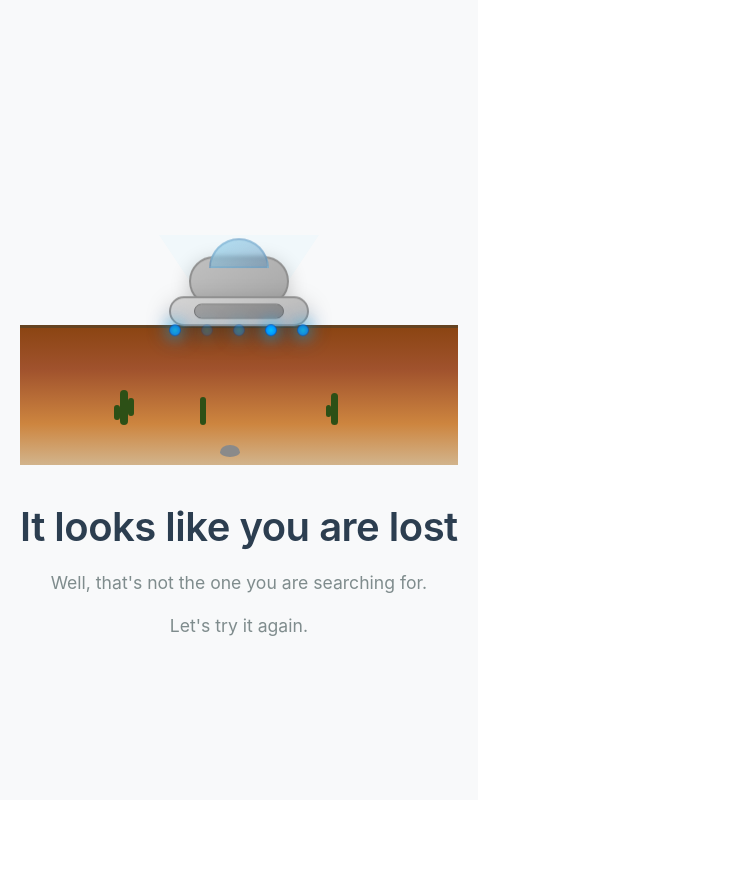
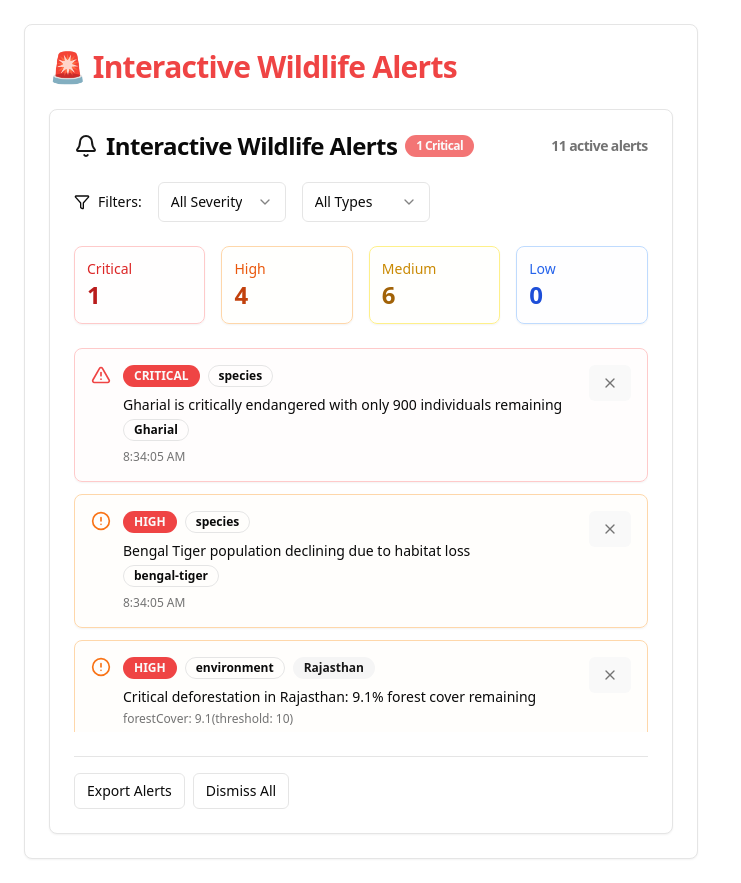
Before and after one commit to pprachhiii/2070, a React (Vite) app: page /alerts in a window 1280 px wide. Shown: the whole page, without its empty margins (0-741 px from the left). Before the commit the page ends 800 px from the top, so only its background shows below. Built offline with nearby package versions, Linux system fonts and the light colour scheme.

Commit message:
added /alerts

```diff
--- a/src/App.tsx
+++ b/src/App.tsx
@@ -5,6 +5,7 @@ import { QueryClient, QueryClientProvider } from "@tanstack/react-query";
 import { BrowserRouter, Routes, Route } from "react-router-dom";
 import Index from "./pages/Index";
 import NotFound from "./pages/NotFound";
+import Alerts from "./pages/Alerts";
 
 const queryClient = new QueryClient();
 
@@ -16,6 +17,7 @@ const App = () => (
       <BrowserRouter>
         <Routes>
           <Route path="/" element={<Index />} />
+          <Route path="/alerts" element={<Alerts />} />
           <Route path="*" element={<NotFound />} />
         </Routes>
       </BrowserRouter>
--- a/src/components/Dashboard.tsx
+++ b/src/components/Dashboard.tsx
@@ -223,10 +223,9 @@ const [simulatedSpecies, setSimulatedSpecies] = useState<SpeciesData[]>(enhanced
         </div>
 
         {/* Enhanced Dashboard with Tabs */}
-        <Tabs value={activeTab} onValueChange={setActiveTab} className="space-y-6">
+        <Tabs value={activeTab} onValueChange={setActiveTab} className="space-y-5">
           <TabsList className="grid w-full grid-cols-6">
             <TabsTrigger value="overview">Overview</TabsTrigger>
-            <TabsTrigger value="temporal">Temporal Analysis</TabsTrigger>
             <TabsTrigger value="comparison">Comparison</TabsTrigger>
             <TabsTrigger value="simulation">Advanced Simulation</TabsTrigger>
             <TabsTrigger value="insights">AI Insights</TabsTrigger>
@@ -234,7 +233,7 @@ const [simulatedSpecies, setSimulatedSpecies] = useState<SpeciesData[]>(enhanced
           </TabsList>
 
           {/* Overview Tab - Original Dashboard */}
-          <TabsContent value="overview" className="space-y-6">
+          <TabsContent value="overview" className="space-y-5">
             {/* Alerts Section */}
             <InteractiveAlerts
               statesData={simulatedData}
--- /dev/null
+++ b/src/pages/Alerts.tsx
@@ -0,0 +1,48 @@
+import React from "react";
+import { Card, CardContent, CardHeader, CardTitle } from "@/components/ui/card";
+import InteractiveAlerts from "@/components/InteractiveAlerts";
+import enhancedSpeciesData from "../data/speciesData.json";
+import enhancedStateData from "../data/stateData.json";
+import type { StateData, SpeciesData, EnvironmentalFactors } from "@/lib/types";
+
+const Alerts: React.FC = () => {
+  const simulatedData = enhancedStateData.states as unknown as StateData[];
+  const simulatedSpecies = enhancedSpeciesData.species as SpeciesData[];
+  const environmentalFactors: EnvironmentalFactors = {
+    urbanization: 50,
+    deforestation: 30,
+    climateChange: 60,
+    conservation: 70,
+    airPollution: 45,
+    waterPollution: 35,
+    soilPollution: 25,
+    invasiveSpecies: 30,
+    waterScarcity: 40,
+    forestFragmentation: 35,
+    industrialExpansion: 50,
+    mining: 25,
+    tourism: 60,
+    agriculture: 55,
+  };
+
+  return (
+    <div className="min-h-screen bg-gradient-to-br from-background via-card to-background p-6">
+      <Card className="glass-card">
+        <CardHeader>
+          <CardTitle className="text-red-500 text-3xl">
+            🚨 Interactive Wildlife Alerts
+          </CardTitle>
+        </CardHeader>
+        <CardContent>
+          <InteractiveAlerts
+            statesData={simulatedData}
+            speciesData={simulatedSpecies}
+            currentEnvironmentalFactors={environmentalFactors}
+          />
+        </CardContent>
+      </Card>
+    </div>
+  );
+};
+
+export default Alerts;
--- a/src/pages/Index.tsx
+++ b/src/pages/Index.tsx
@@ -1,40 +1,44 @@
-import React, { useState } from 'react';
-import WildlifeHero from '../components/WildlifeHero';
-import Dashboard from '../components/Dashboard';
-import SpeciesList from '../components/SpeciesList';
-import SpeciesProfile from '../components/SpeciesProfile';
-import { Home, BarChart3, Users } from 'lucide-react';
-import speciesData from '../data/speciesData.json';
+import React, { useState } from "react";
+import { useNavigate } from "react-router-dom";
+import WildlifeHero from "../components/WildlifeHero";
+import Dashboard from "../components/Dashboard";
+import SpeciesList from "../components/SpeciesList";
+import SpeciesProfile from "../components/SpeciesProfile";
+import { Home, BarChart3, Users, Bell } from "lucide-react";
+import speciesData from "../data/speciesData.json";
 
-type ViewMode = 'hero' | 'dashboard' | 'species' | 'profile';
+type ViewMode = "hero" | "dashboard" | "species" | "profile";
 
 const Index = () => {
-  const [currentView, setCurrentView] = useState<ViewMode>('hero');
+  const [currentView, setCurrentView] = useState<ViewMode>("hero");
   const [selectedSpecies, setSelectedSpecies] = useState<string | null>(null);
+  const navigate = useNavigate();
 
   const handleSpeciesSelect = (speciesId: string) => {
     setSelectedSpecies(speciesId);
-    setCurrentView('profile');
+    setCurrentView("profile");
   };
 
   const selectedSpeciesData = selectedSpecies
-    ? speciesData.species.find(s => s.id === selectedSpecies)
+    ? speciesData.species.find((s) => s.id === selectedSpecies)
     : null;
 
   const renderNavigation = () => {
-    if (currentView === 'hero') return null;
+    if (currentView === "hero") return null;
 
-    // Base classes for buttons
     const baseButtonClasses =
       "flex items-center gap-2 font-medium px-3 py-1.5 rounded-md text-sm transition-colors duration-300";
 
-    // Function to determine classes based on selection
     const getButtonClasses = (view: ViewMode) => {
       return `${baseButtonClasses} ${
         currentView === view
-          ? 'bg-green-500 text-black'
-          : 'bg-black text-white hover:bg-purple-500 hover:text-black'
+          ? "bg-green-500 text-black"
+          : "bg-black text-white hover:bg-purple-500 hover:text-black"
       }`;
+    };
+
+    const getAlertButtonClasses = () => {
+      return `${baseButtonClasses} bg-red-600 text-white hover:bg-red-700 hover:text-black`;
     };
 
     return (
@@ -42,19 +46,36 @@ const Index = () => {
         <div className="container mx-auto px-6 py-4">
           <div className="flex items-center justify-between">
             <div className="flex items-center gap-4">
-              <button className={getButtonClasses('hero')} onClick={() => setCurrentView('hero')}>
+              <button
+                className={getButtonClasses("hero")}
+                onClick={() => setCurrentView("hero")}
+              >
                 <Home size={16} />
                 Home
               </button>
 
-              <button className={getButtonClasses('dashboard')} onClick={() => setCurrentView('dashboard')}>
+              <button
+                className={getButtonClasses("dashboard")}
+                onClick={() => setCurrentView("dashboard")}
+              >
                 <BarChart3 size={16} />
                 Dashboard
               </button>
 
-              <button className={getButtonClasses('species')} onClick={() => setCurrentView('species')}>
+              <button
+                className={getButtonClasses("species")}
+                onClick={() => setCurrentView("species")}
+              >
                 <Users size={16} />
                 Species
+              </button>
+
+              <button
+                className={getAlertButtonClasses()}
+                onClick={() => navigate("/alerts")}
+              >
+                <Bell size={16} />
+                Alerts
               </button>
             </div>
           </div>
@@ -64,25 +85,25 @@ const Index = () => {
   };
 
   const renderContent = () => {
-    const contentClass = currentView === 'hero' ? '' : 'pt-20';
+    const contentClass = currentView === "hero" ? "" : "pt-20";
 
     switch (currentView) {
-      case 'hero':
+      case "hero":
         return (
           <WildlifeHero
-            onGetStarted={() => setCurrentView('dashboard')}
-            onSpeciesClick={() => setCurrentView('species')}
+            onGetStarted={() => setCurrentView("dashboard")}
+            onSpeciesClick={() => setCurrentView("species")}
           />
         );
 
-      case 'dashboard':
+      case "dashboard":
         return (
           <div className={contentClass}>
             <Dashboard />
           </div>
         );
 
-      case 'species':
+      case "species":
         return (
           <div className={`${contentClass} p-6`}>
             <SpeciesList
@@ -92,14 +113,14 @@ const Index = () => {
           </div>
         );
 
-      case 'profile':
+      case "profile":
         return (
           <div className={contentClass}>
             {selectedSpeciesData && (
               <SpeciesProfile
                 species={selectedSpeciesData}
                 onClose={() => {
-                  setCurrentView('species');
+                  setCurrentView("species");
                   setSelectedSpecies(null);
                 }}
               />
@@ -110,8 +131,8 @@ const Index = () => {
       default:
         return (
           <WildlifeHero
-            onGetStarted={() => setCurrentView('dashboard')}
-            onSpeciesClick={() => setCurrentView('species')}
+            onGetStarted={() => setCurrentView("dashboard")}
+            onSpeciesClick={() => setCurrentView("species")}
           />
         );
     }
```
